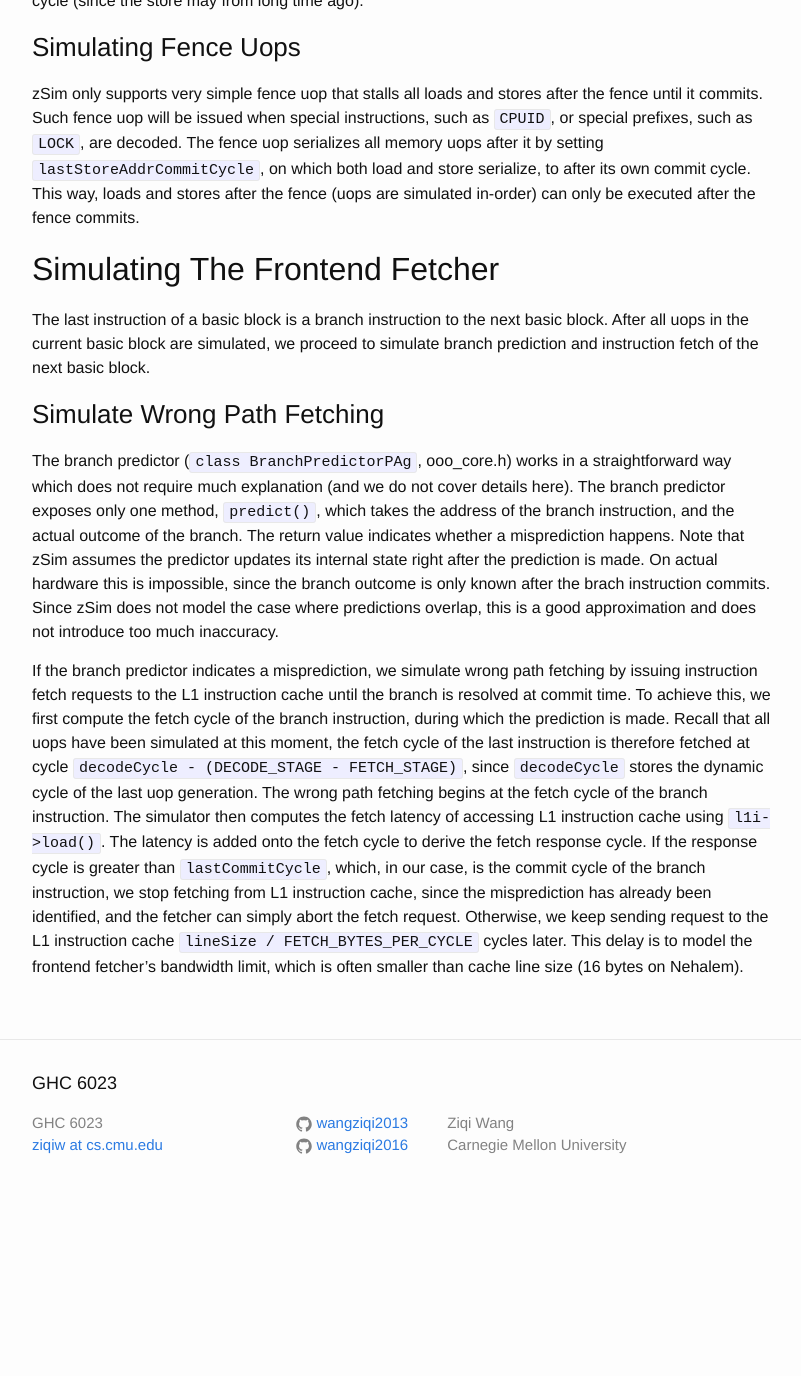
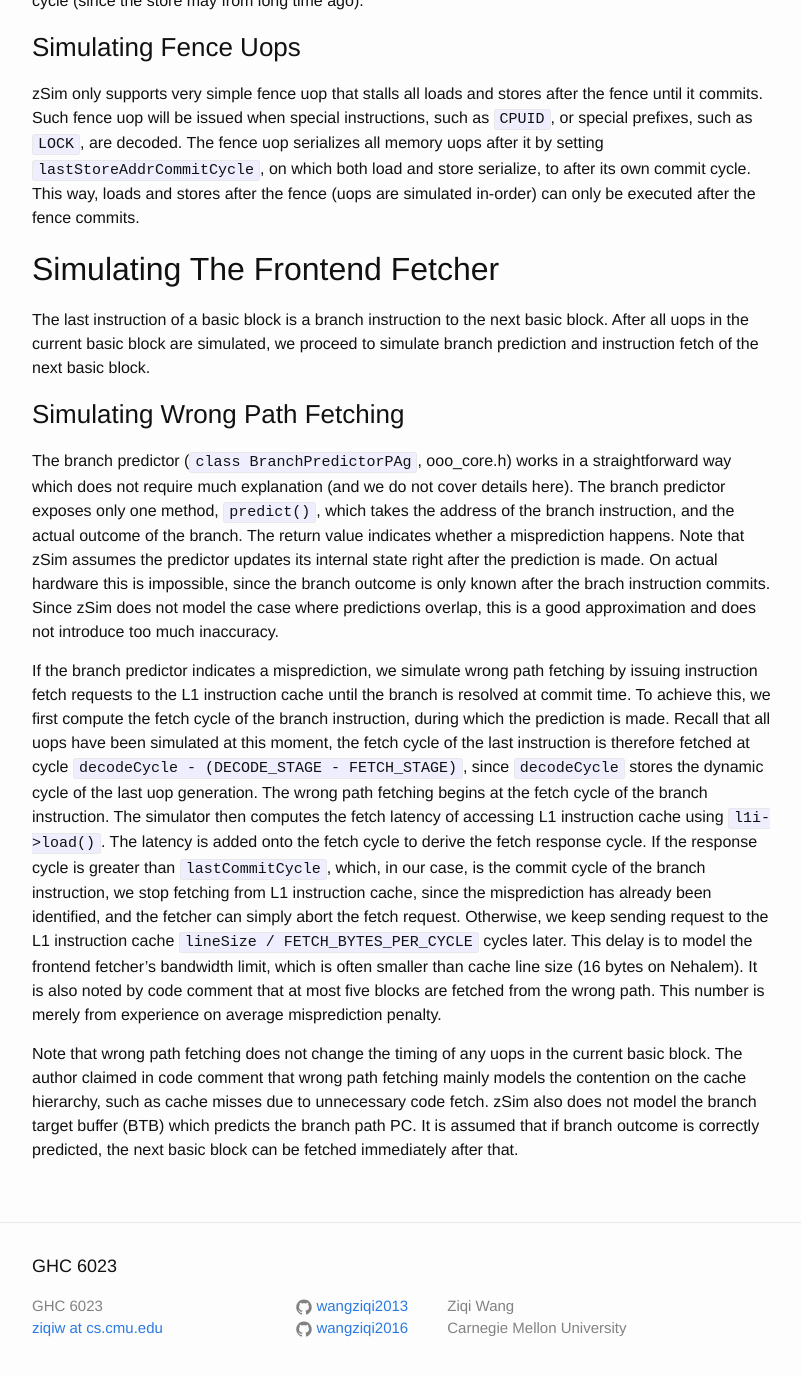
Before and after one commit to wangziqi2013/wangziqi2013.github.io, a Jekyll site: the page built from _posts/2019-12-31-zsim-microarch.markdown, in a window 1280 px wide and 1400 px high, scrolled down 21961 px. Shown: the top 1376 px of the window, without its empty margins (238-1039 px from the left). Built offline with Jekyll 4.4.1, drawn with Linux system fonts in a browser that asks for light colours; before the commit the page ends 23178 px from its top, so only the background shows below that.

Commit message:
Finish wrong path fetching

```diff
--- a/_posts/2019-12-31-zsim-microarch.markdown
+++ b/_posts/2019-12-31-zsim-microarch.markdown
@@ -800,7 +800,7 @@ can only be executed after the fence commits.
 The last instruction of a basic block is a branch instruction to the next basic block. After all uops in the current
 basic block are simulated, we proceed to simulate branch prediction and instruction fetch of the next basic block.
 
-### Simulate Wrong Path Fetching
+### Simulating Wrong Path Fetching
 
 The branch predictor (`class BranchPredictorPAg`, ooo\_core.h) works in a straightforward way which does not require much
 explanation (and we do not cover details here). The branch predictor exposes only one method, `predict()`, which takes the
@@ -820,3 +820,10 @@ The latency is added onto the fetch cycle to derive the fetch response cycle. If
 cache, since the misprediction has already been identified, and the fetcher can simply abort the fetch request. Otherwise,
 we keep sending request to the L1 instruction cache `lineSize / FETCH_BYTES_PER_CYCLE` cycles later. This delay is
 to model the frontend fetcher's bandwidth limit, which is often smaller than cache line size (16 bytes on Nehalem).
+It is also noted by code comment that at most five blocks are fetched from the wrong path. This number is merely
+from experience on average misprediction penalty.
+
+Note that wrong path fetching does not change the timing of any uops in the current basic block. The author claimed in
+code comment that wrong path fetching mainly models the contention on the cache hierarchy, such as cache misses due to
+unnecessary code fetch. zSim also does not model the branch target buffer (BTB) which predicts the branch path PC.
+It is assumed that if branch outcome is correctly predicted, the next basic block can be fetched immediately after that.
```
